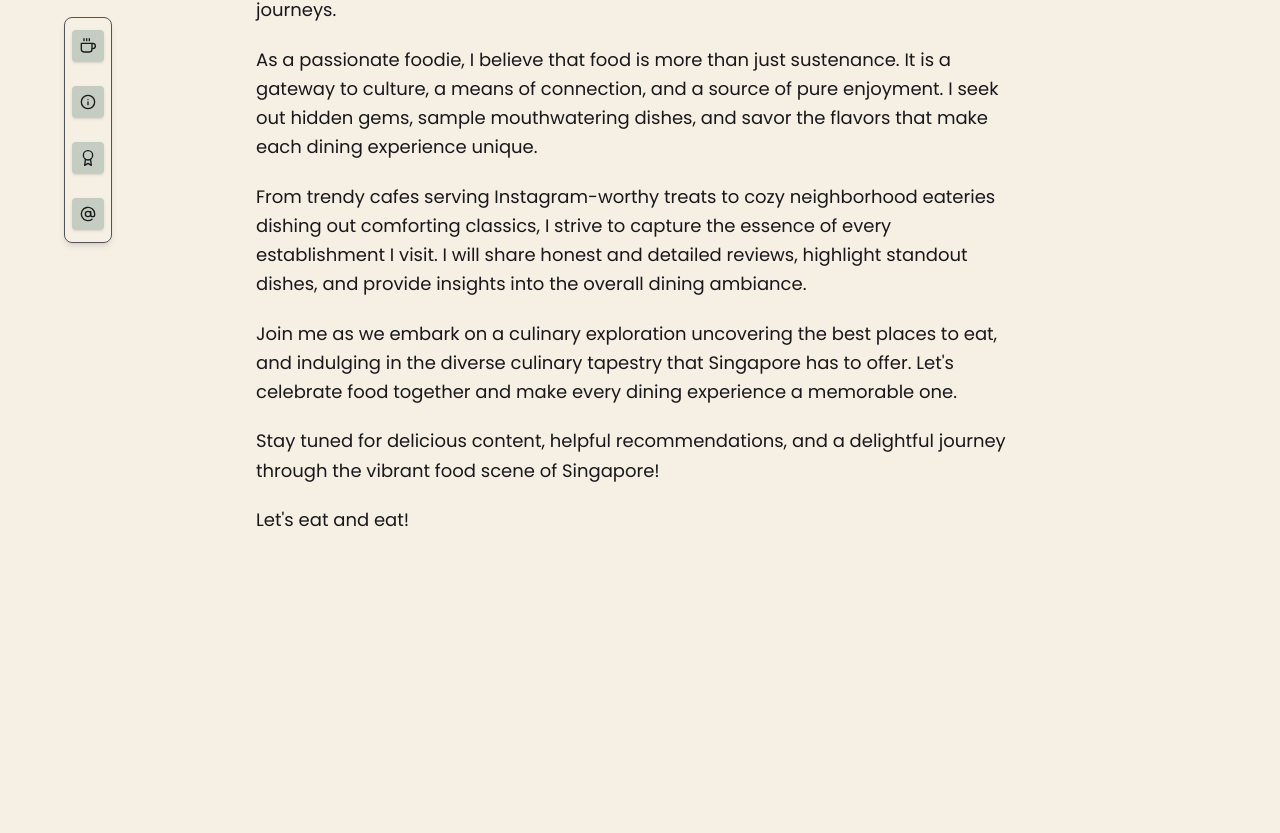
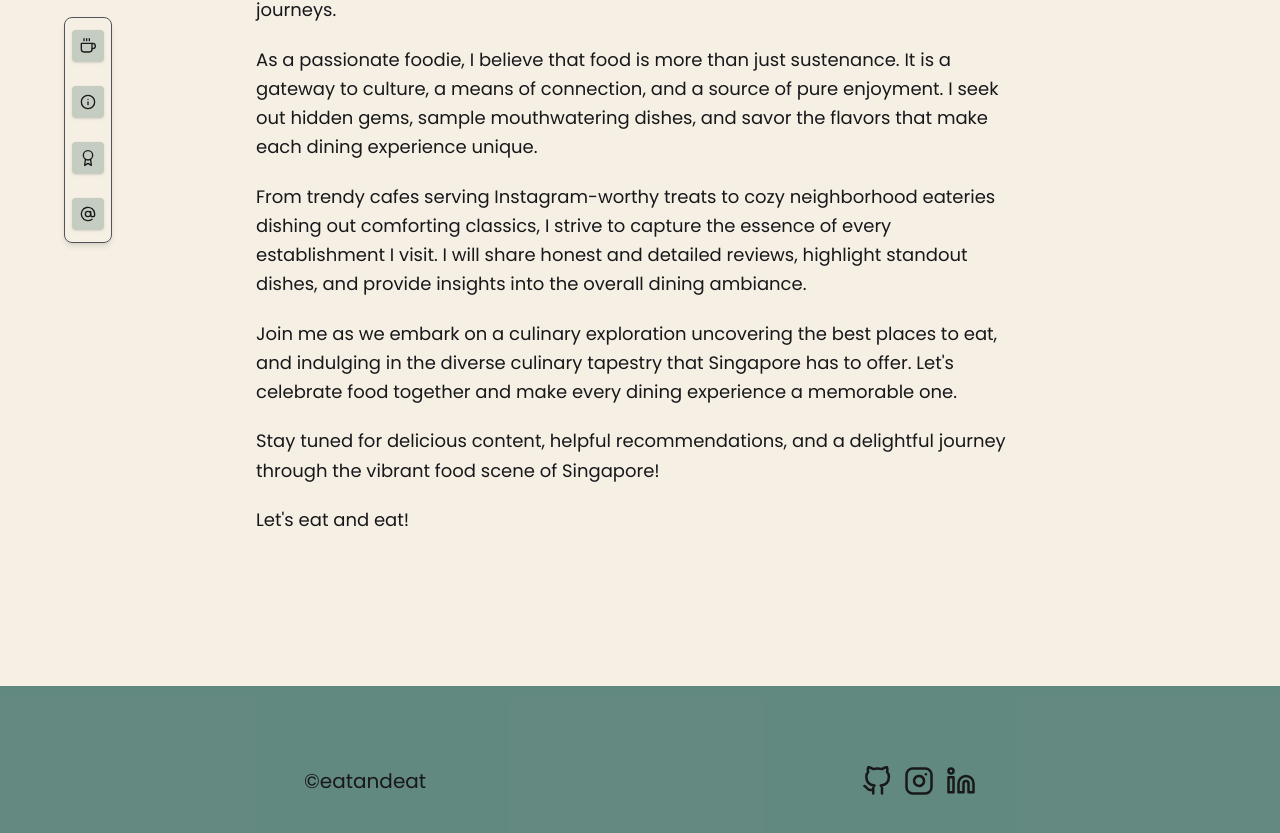
Before and after one commit to jeromeandrewong/eat-and-eat, a Next.js app: page /about in a window 1280 px wide. Shown: the part 319-1152 px from the top of the page. Before the commit the page ends 965 px from the top, so only its background shows below. Built offline with nearby package versions, Linux system fonts and the light colour scheme.

Commit message:
feat: footer

```diff
--- /dev/null
+++ b/app/components/Footer.tsx
@@ -0,0 +1,33 @@
+import Link from "next/link";
+import React from "react";
+import { FiGithub, FiInstagram, FiLinkedin } from "react-icons/fi";
+const Footer = () => {
+  return (
+    <div className="mt-10 flex w-screen justify-center bg-secondary/75 p-20">
+      <div className="flex h-full w-full flex-col items-center justify-between gap-2 sm:flex-row md:w-4/5 lg:w-[60%]">
+        <Link href={`/`}>
+          <div className="text-xl ">©eatandeat</div>
+        </Link>
+        <div className="flex gap-3 text-3xl">
+          <Link target="_blank" href={process.env.NEXT_PUBLIC_GITHUB as string}>
+            <FiGithub className="hover:scale-[110%] hover:text-secondary" />
+          </Link>
+          <Link
+            target="_blank"
+            href={process.env.NEXT_PUBLIC_INSTAGRAM as string}
+          >
+            <FiInstagram className="hover:scale-[110%] hover:text-secondary" />
+          </Link>
+          <Link
+            target="_blank"
+            href={process.env.NEXT_PUBLIC_LINKEDIN as string}
+          >
+            <FiLinkedin className="hover:scale-[110%] hover:text-secondary" />
+          </Link>
+        </div>
+      </div>
+    </div>
+  );
+};
+
+export default Footer;
--- a/app/layout.tsx
+++ b/app/layout.tsx
@@ -1,6 +1,7 @@
 import "./globals.css";
 import "@fontsource/poppins";
 import Nav from "./components/Nav";
+import Footer from "./components/Footer";
 
 export const metadata = {
   metadataBase: new URL("https://eatandeat.jeromeandre.dev"),
@@ -49,6 +50,7 @@ export default function RootLayout({
 
             <div className="mt-16 lg:mt-0 p-8">{children}</div>
           </div>
+          <Footer />
         </main>
       </body>
     </html>
--- a/app/posts/[slug]/page.tsx
+++ b/app/posts/[slug]/page.tsx
@@ -7,6 +7,7 @@ import CustomImage from "@/app/components/Image";
 import Location from "@/app/components/Location";
 import OpeningHours from "@/app/components/OpeningHours";
 import Link from "next/link";
+import Footer from "@/app/components/Footer";
 
 const mdxComponents: MDXComponents = {
   a: ({ href, children }) => <Link href={href as string}>{children}</Link>,
```
